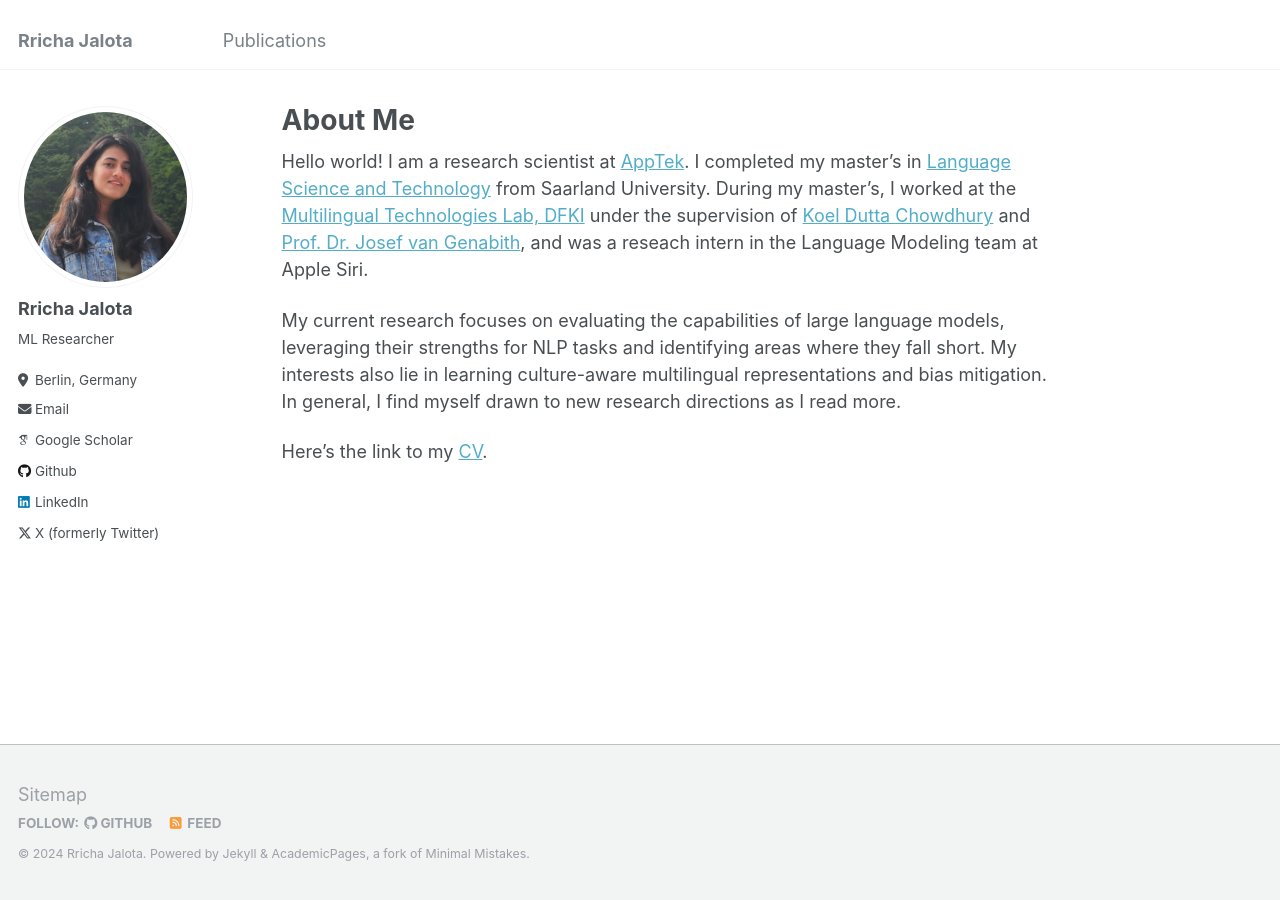
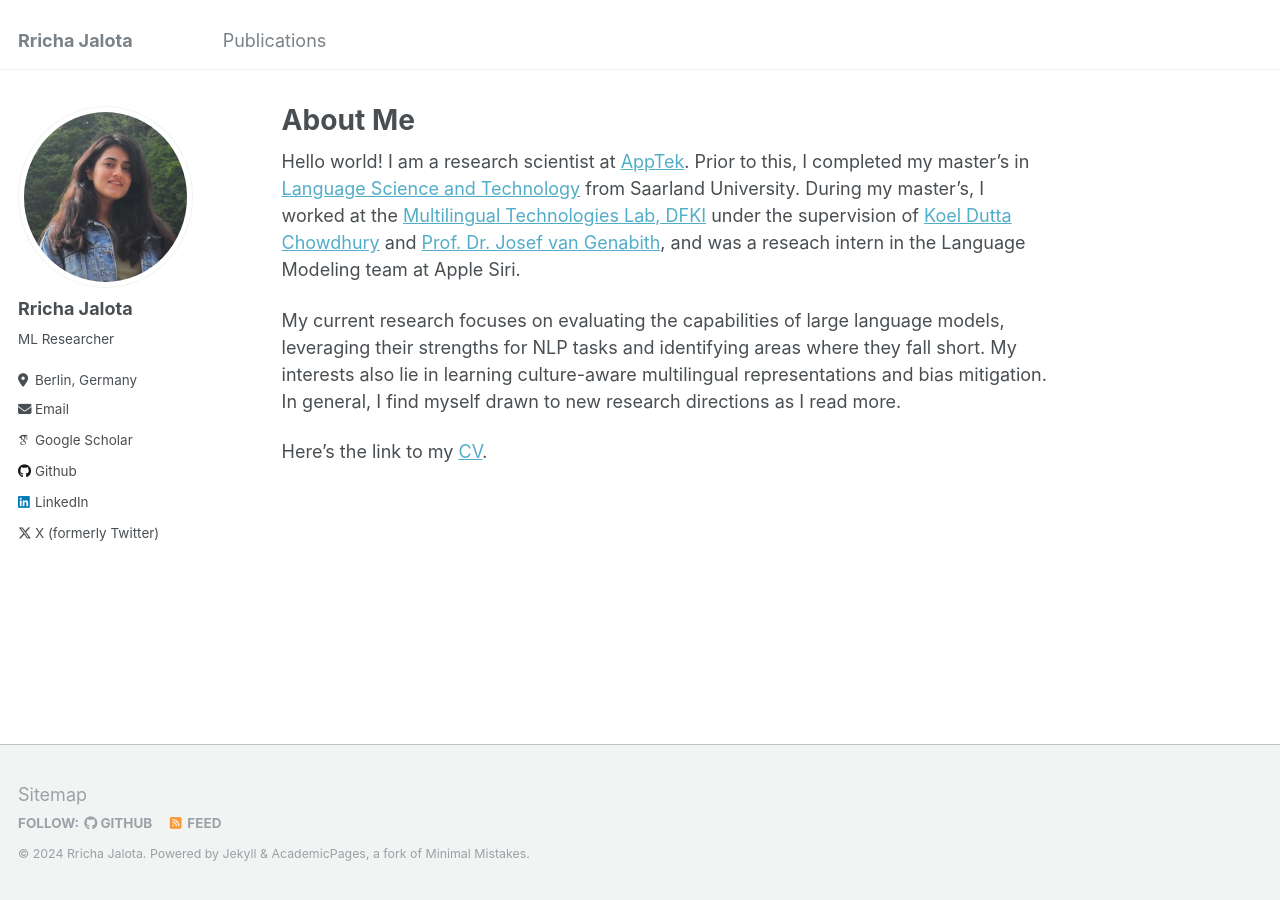
Before and after one commit to rrichajalota/rrichajalota.github.io, a Jekyll site: the page built from _pages/about.md, in a window 1280 px wide. Built offline with Jekyll 4.4.1, drawn with Linux system fonts in a browser that asks for light colours; some web fonts are replaced.

Commit message:
Update about.md

```diff
--- a/_pages/about.md
+++ b/_pages/about.md
@@ -7,7 +7,7 @@ redirect_from:
   - /about.html
 ---
 
-Hello world! I am a research scientist at [AppTek](https://www.apptek.com). I completed my master's in [Language Science and Technology](https://www.uni-saarland.de/en/department/lst/research.html) from Saarland University. During my master's, I worked at the [Multilingual Technologies Lab, DFKI](https://www.dfki.de/en/web/research/research-departments/multilinguality-and-language-technology) under the supervision of [Koel Dutta Chowdhury](https://www.uni-saarland.de/lehrstuhl/genabith/mitarbeiter/koel-dutta-chowdhury.html) and [Prof. Dr. Josef van Genabith](https://www.uni-saarland.de/lehrstuhl/genabith.html), and was a reseach intern in the Language Modeling team at Apple Siri.
+Hello world! I am a research scientist at [AppTek](https://www.apptek.com). Prior to this, I completed my master's in [Language Science and Technology](https://www.uni-saarland.de/en/department/lst/research.html) from Saarland University. During my master's, I worked at the [Multilingual Technologies Lab, DFKI](https://www.dfki.de/en/web/research/research-departments/multilinguality-and-language-technology) under the supervision of [Koel Dutta Chowdhury](https://www.uni-saarland.de/lehrstuhl/genabith/mitarbeiter/koel-dutta-chowdhury.html) and [Prof. Dr. Josef van Genabith](https://www.uni-saarland.de/lehrstuhl/genabith.html), and was a reseach intern in the Language Modeling team at Apple Siri.
 
 My current research focuses on evaluating the capabilities of large language models, leveraging their strengths for NLP tasks and identifying areas where they fall short. My interests also lie in learning culture-aware multilingual representations and bias mitigation. In general, I find myself drawn to new research directions as I read more.
 
```
